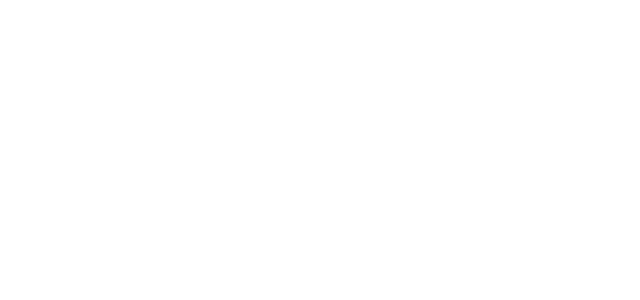
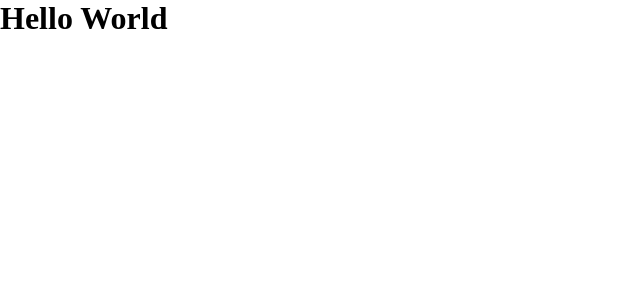
Before and after one commit to dvargas42/dvmoney, a React (Create React App) app: page / in a window 1280 px wide. Shown: the top 300 px of the page, without its empty margins (0-640 px from the left). Built offline with nearby package versions, Linux system fonts and the light colour scheme.

Commit message:
include font styles

```diff
--- a/src/App.tsx
+++ b/src/App.tsx
@@ -1,6 +1,10 @@
+import { GlobalStyle } from './styles/global'
+
 export function App() {
   return (
     <div className="App">
+      <h1>Hello World</h1>
+      <GlobalStyle />
     </div>
   );
 }
```
